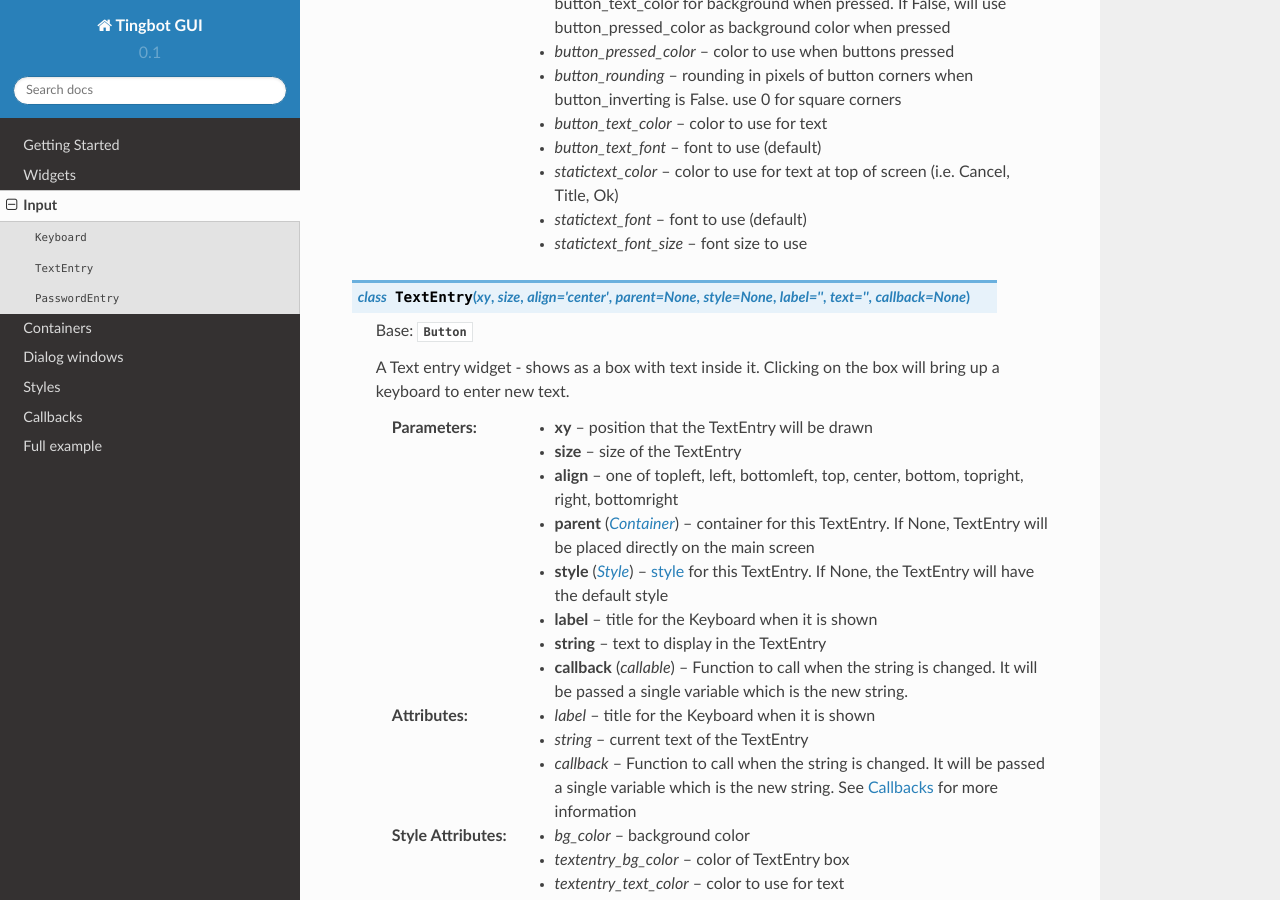
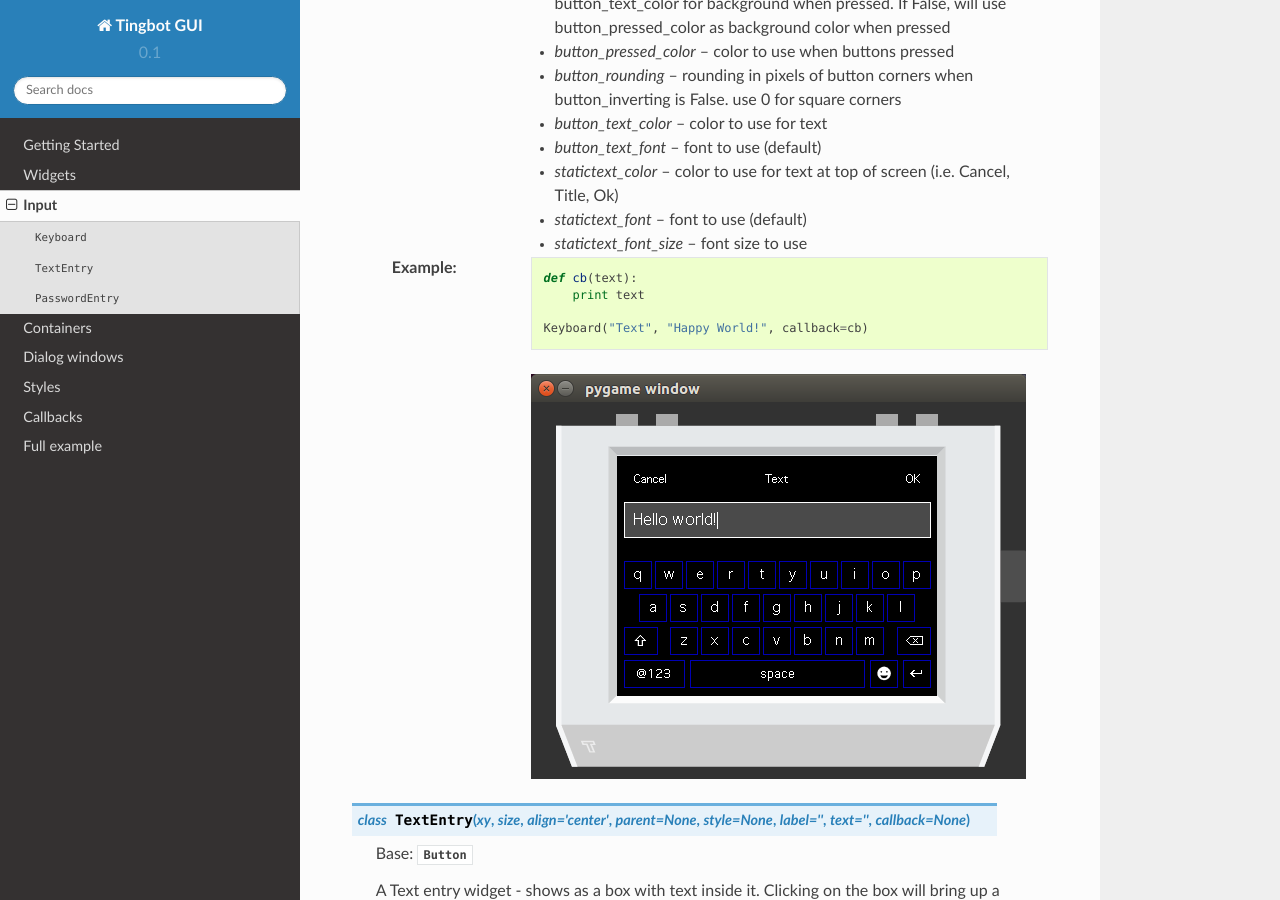
Before and after one commit to furbrain/tingbot-gui, a Sphinx documentation site: the page built from docs/input.rst, in a window 1280 px wide and 900 px high, scrolled down 784 px. Built offline with Sphinx 7.4.7 and the Read the Docs theme 2.0.0, drawn with Linux system fonts in a browser that asks for light colours; the version number is read from the project's files by our own code.

Commit message:
Add example code and image to docs

```diff
--- a/docs/input.rst
+++ b/docs/input.rst
@@ -37,6 +37,17 @@ There are two widgets that can be used to enter text, and one dialog
         - *statictext_color* -- color to use for text at top of screen (i.e. Cancel, Title, Ok)
         - *statictext_font* -- font to use (default)
         - *statictext_font_size* -- font size to use
+
+    :Example:
+        .. code-block:: python
+
+            def cb(text):
+                print text
+
+            Keyboard("Text", "Happy World!", callback=cb)
+
+
+        .. image:: images/Keyboard.png
 
 .. py:class:: TextEntry(xy, size, align="center", parent=None, style=None, label="", text="", callback=None)
 
```
Also changed, not shown: docs/images/Keyboard.png (added).
